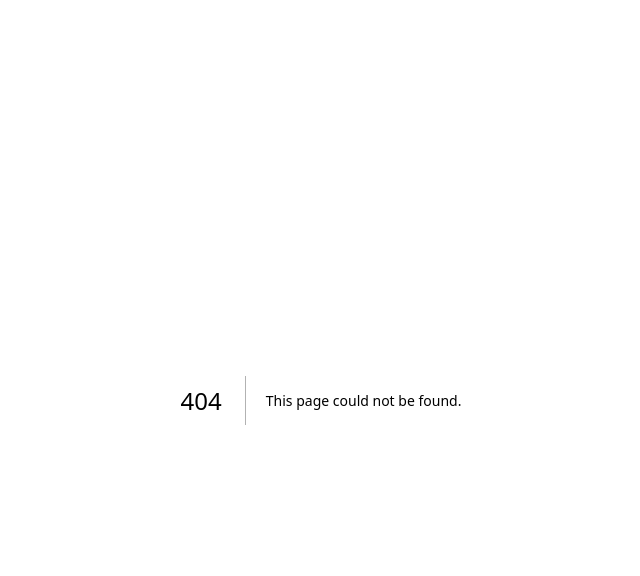
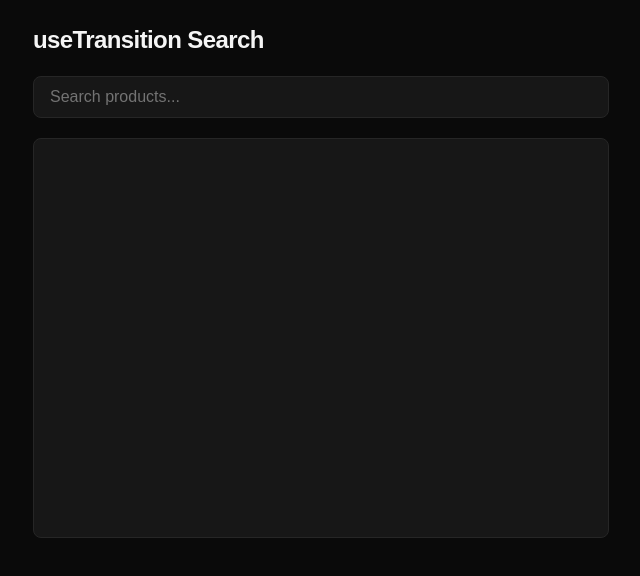
Before and after one commit to Rajender-01/react-hooks-journey, a Next.js app: page /hooks/useTransition/intermediate in a window 1280 px wide. Before the commit this address had no page. Shown: the top 576 px of the page, without its empty margins (319-959 px from the left). Built offline with nearby package versions, Linux system fonts and the light colour scheme.

Commit message:
Add TransitionSearchIntemediate component with useTransition for optimized search functionality

```diff
--- /dev/null
+++ b/src/app/hooks/useTransition/intermediate/page.tsx
@@ -0,0 +1,11 @@
+import TransitionSearchIntemediate from '@/src/hooks-learning/02-performance-hooks/useTransition/TransitionSearchIntemediate'
+
+const page = () => {
+  return (
+    <div>
+      <TransitionSearchIntemediate/>
+    </div>
+  )
+}
+
+export default page
--- /dev/null
+++ b/src/hooks-learning/02-performance-hooks/useTransition/TransitionSearchIntemediate.tsx
@@ -0,0 +1,62 @@
+"use client";
+import { ChangeEvent, useState, useTransition } from "react";
+
+const blogList = new Array(20000).fill(0).map((_, i) => `product${i}`);
+
+const TransitionSearchIntemediate = () => {
+  console.log("re-render");
+  const [query, setQuery] = useState("");
+  const [result, setResult] = useState<string[] | null>(null);
+  const [isPending, startTransition] = useTransition();
+
+  const handleChange = (
+    event: ChangeEvent<HTMLInputElement, HTMLInputElement>,
+  ) => {
+    const value = event.target.value;
+    setQuery(value);
+    startTransition(() => {
+      const filteredProduct = blogList.filter((product) => {
+        return product.toLowerCase().includes(query.trim().toLowerCase());
+      });
+      setResult(filteredProduct);
+    });
+  };
+
+  return (
+    <div className="min-h-screen bg-neutral-950 text-neutral-100 p-6">
+      <div className="max-w-xl mx-auto space-y-5">
+        <h1 className="text-2xl font-semibold tracking-tight">
+          useTransition Search
+        </h1>
+
+        <input
+          value={query}
+          placeholder="Search products..."
+          onChange={handleChange}
+          className="w-full px-4 py-2 rounded-lg
+          bg-neutral-900 border border-neutral-800
+          focus:outline-none focus:ring-2 focus:ring-indigo-500
+          placeholder:text-neutral-500"
+        />
+
+        {isPending && (
+          <p className="text-indigo-400 animate-pulse">
+            Searching heavy list...
+          </p>
+        )}
+
+        <div className="h-100 overflow-auto rounded-lg border border-neutral-800 p-3 bg-neutral-900">
+          {result?.map((product, index) => {
+            return (
+              <p key={index} className="text-sm text-neutral-300 py-0.5">
+                Name = {product}
+              </p>
+            );
+          })}
+        </div>
+      </div>
+    </div>
+  );
+};
+
+export default TransitionSearchIntemediate;
```
